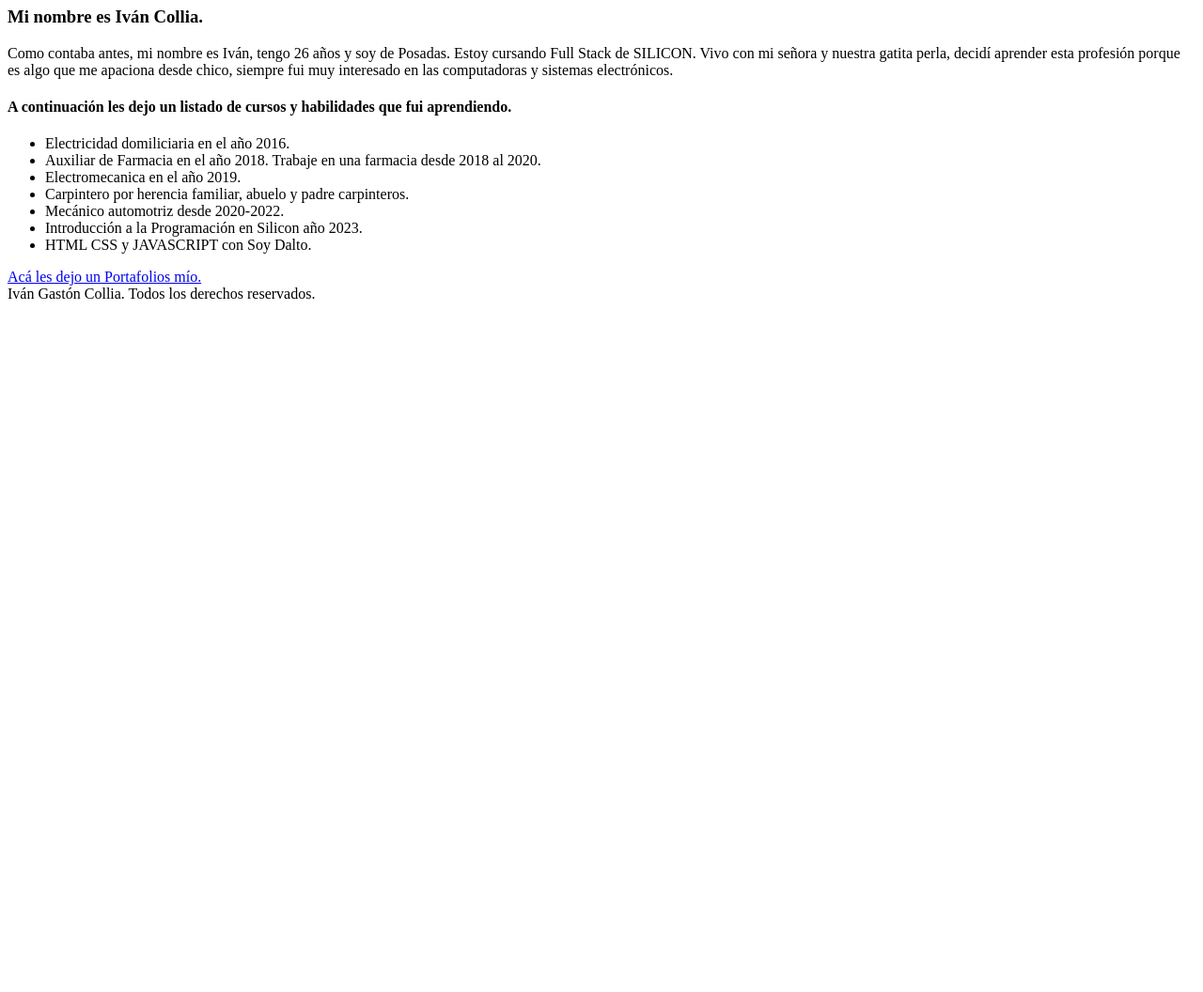
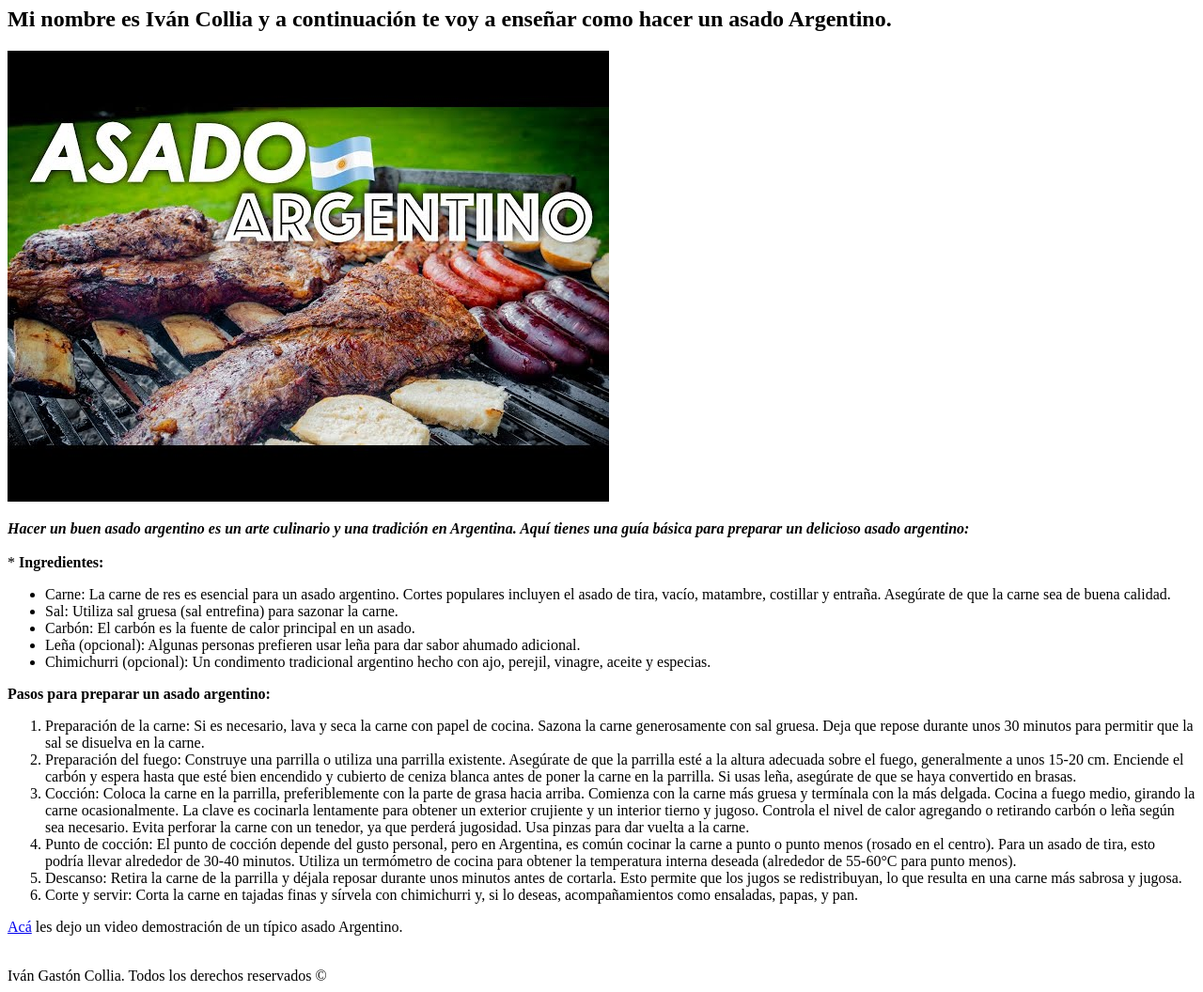
Before and after one commit to ivancollia/gitsilicon, a plain HTML site: page index.html in a window 1280 px wide. Shown: the part 73-1129 px from the top of the page at 94% size. Before the commit the page ends 800 px from the top, so only its background shows below. Drawn offline with Linux system fonts and the light colour scheme.

Commit message:
agregue asado

```diff
--- a/index.html
+++ b/index.html
@@ -3,32 +3,52 @@
 <head>
     <meta charset="UTF-8">
     <meta name="viewport" content="width=device-width, initial-scale=1.0">
-    <title>PRESENTACIÓN SILICON</title>
+    <title>ASADO PARA LOS PIBES</title>
 </head>
 <body>
     <h1>
-        Hola curso, buenos dias/tardes.
+        ¿Cómo hacer un buen asado?
     </h1>
-    <h3>
-        Mi nombre es Iván Collia.
-    </h3>
+    <h2>
+        Mi nombre es Iván Collia y a continuación te voy a enseñar como hacer un asado Argentino.
+    </h2>
+    <img src="asado.jpg" alt="Imagen de asdado Argentino.">
     <p>
-        Como contaba antes, mi nombre es Iván, tengo 26 años y soy de Posadas. Estoy cursando Full Stack de SILICON.
-        Vivo con mi señora y nuestra gatita perla, decidí aprender esta profesión porque es algo que me apaciona desde chico, siempre fui muy interesado en las computadoras y sistemas electrónicos.
+        <B> <i>Hacer un buen asado argentino es un arte culinario y una tradición en Argentina. Aquí tienes una guía básica para preparar un delicioso asado argentino: </i></B>
+        <br><br>* <b>Ingredientes:</b>
+
     </p>
-    <h4>
-        A continuación les dejo un listado de cursos y habilidades que fui aprendiendo.
-    </h4>
     <ul>
-        <li>Electricidad domiliciaria en el año 2016.</li>
-        <li>Auxiliar de Farmacia en el año 2018. Trabaje en una farmacia desde 2018 al 2020.</li>
-        <li>Electromecanica en el año 2019.</li>
-        <li>Carpintero por herencia familiar, abuelo y padre carpinteros.</li>
-        <li>Mecánico automotriz desde 2020-2022.</li>
-        <li>Introducción a la Programación en Silicon año 2023.</li>
-        <li>HTML CSS y JAVASCRIPT con Soy Dalto.</li>
+        <li>Carne: La carne de res es esencial para un asado argentino. Cortes populares incluyen el asado de tira, vacío, matambre, costillar y entraña. Asegúrate de que la carne sea de buena calidad.
+
+        </li>
+        <li>Sal: Utiliza sal gruesa (sal entrefina) para sazonar la carne.
+
+        </li>
+        <li>Carbón: El carbón es la fuente de calor principal en un asado.
+
+        </li>
+        <li>Leña (opcional): Algunas personas prefieren usar leña para dar sabor ahumado adicional.
+
+        </li>
+        <li>Chimichurri (opcional): Un condimento tradicional argentino hecho con ajo, perejil, vinagre, aceite y especias.
+
+        </li>
     </ul>
-    <a href="https://ivancollia.000webhostapp.com/Portafolios/index.html" target="_blank">Acá les dejo un Portafolios mío.</a><br>
-<footer>Iván Gastón Collia. Todos los derechos reservados.</footer>
+<p>
+   <b> Pasos para preparar un asado argentino: </b>
+</p>
+<ol>
+    <li>Preparación de la carne: Si es necesario, lava y seca la carne con papel de cocina. Sazona la carne generosamente con sal gruesa. Deja que repose durante unos 30 minutos para permitir que la sal se disuelva en la carne.</li>
+    <li>Preparación del fuego: Construye una parrilla o utiliza una parrilla existente. Asegúrate de que la parrilla esté a la altura adecuada sobre el fuego, generalmente a unos 15-20 cm. Enciende el carbón y espera hasta que esté bien encendido y cubierto de ceniza blanca antes de poner la carne en la parrilla. Si usas leña, asegúrate de que se haya convertido en brasas.</li>
+    <li>Cocción: Coloca la carne en la parrilla, preferiblemente con la parte de grasa hacia arriba. Comienza con la carne más gruesa y termínala con la más delgada. Cocina a fuego medio, girando la carne ocasionalmente. La clave es cocinarla lentamente para obtener un exterior crujiente y un interior tierno y jugoso. Controla el nivel de calor agregando o retirando carbón o leña según sea necesario. Evita perforar la carne con un tenedor, ya que perderá jugosidad. Usa pinzas para dar vuelta a la carne.</li>
+    <li>Punto de cocción: El punto de cocción depende del gusto personal, pero en Argentina, es común cocinar la carne a punto o punto menos (rosado en el centro). Para un asado de tira, esto podría llevar alrededor de 30-40 minutos. Utiliza un termómetro de cocina para obtener la temperatura interna deseada (alrededor de 55-60°C para punto menos).</li>
+    <li>Descanso: Retira la carne de la parrilla y déjala reposar durante unos minutos antes de cortarla. Esto permite que los jugos se redistribuyan, lo que resulta en una carne más sabrosa y jugosa.</li>
+    <li>Corte y servir: Corta la carne en tajadas finas y sírvela con chimichurri y, si lo deseas, acompañamientos como ensaladas, papas, y pan.</li>
+</ol>
+
+<p> <a href="https://www.youtube.com/watch?v=o5Gm1ZmSfvE&ab_channel=LocosXelAsado" target="_blank">Acá</a> les dejo un video demostración de un típico asado Argentino.
+</p> <br>
+<footer>Iván Gastón Collia. Todos los derechos reservados ©</footer>
 </body>
 </html>
```
Also changed, not shown: asado.jpg (added).
